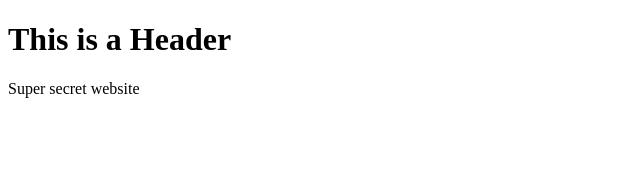
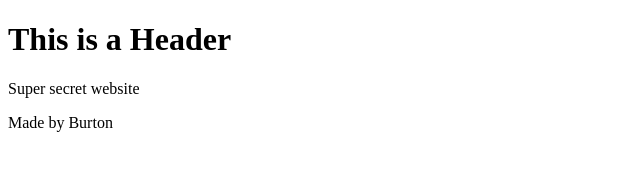
Before and after one commit to burtonparker/git-test, a plain HTML site: page index.html in a window 1280 px wide. Shown: the whole page, without its empty margins (0-640 px from the left). Drawn offline with Linux system fonts and the light colour scheme.

Commit message:
third commit

```diff
--- a/index.html
+++ b/index.html
@@ -3,5 +3,6 @@
     <body>
         <h1>This is a Header</h1>
         <p>Super secret website</p>
+        <p>Made by Burton</p>
     </body>
 </html>
```
